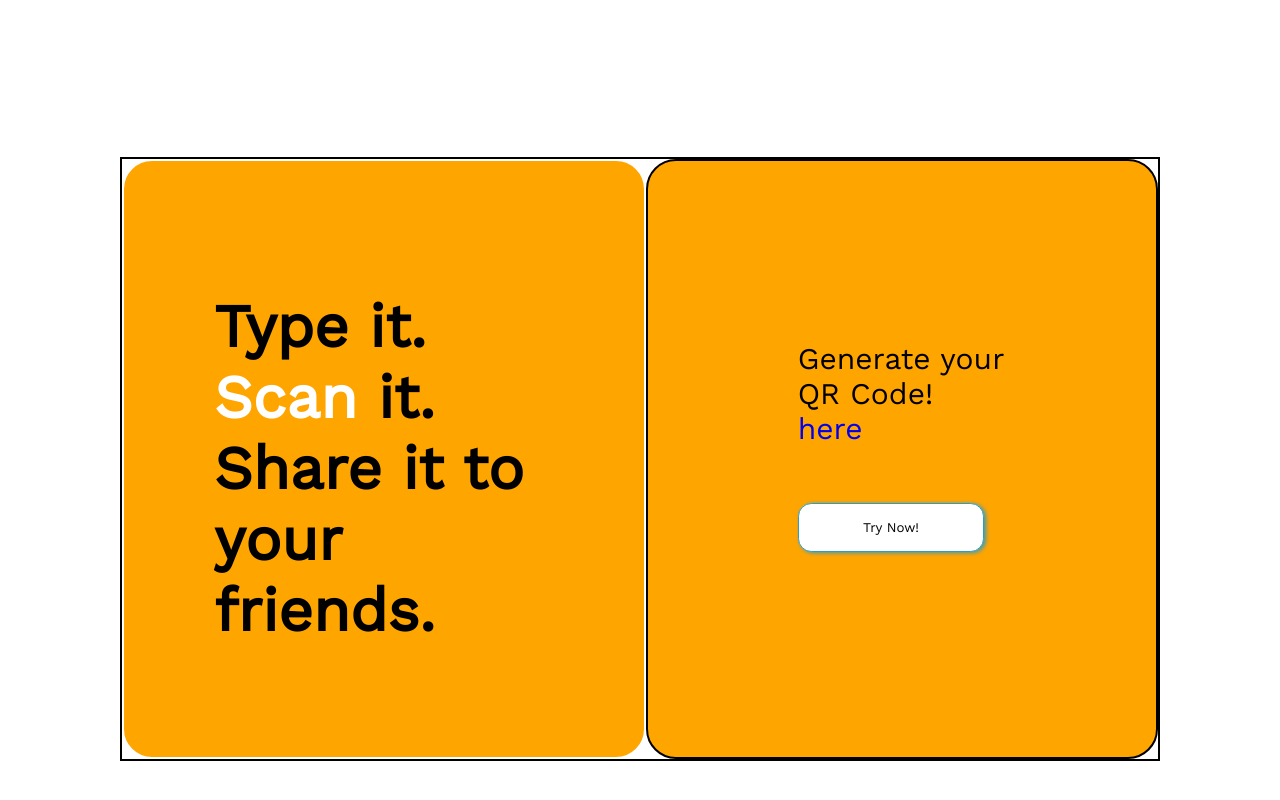
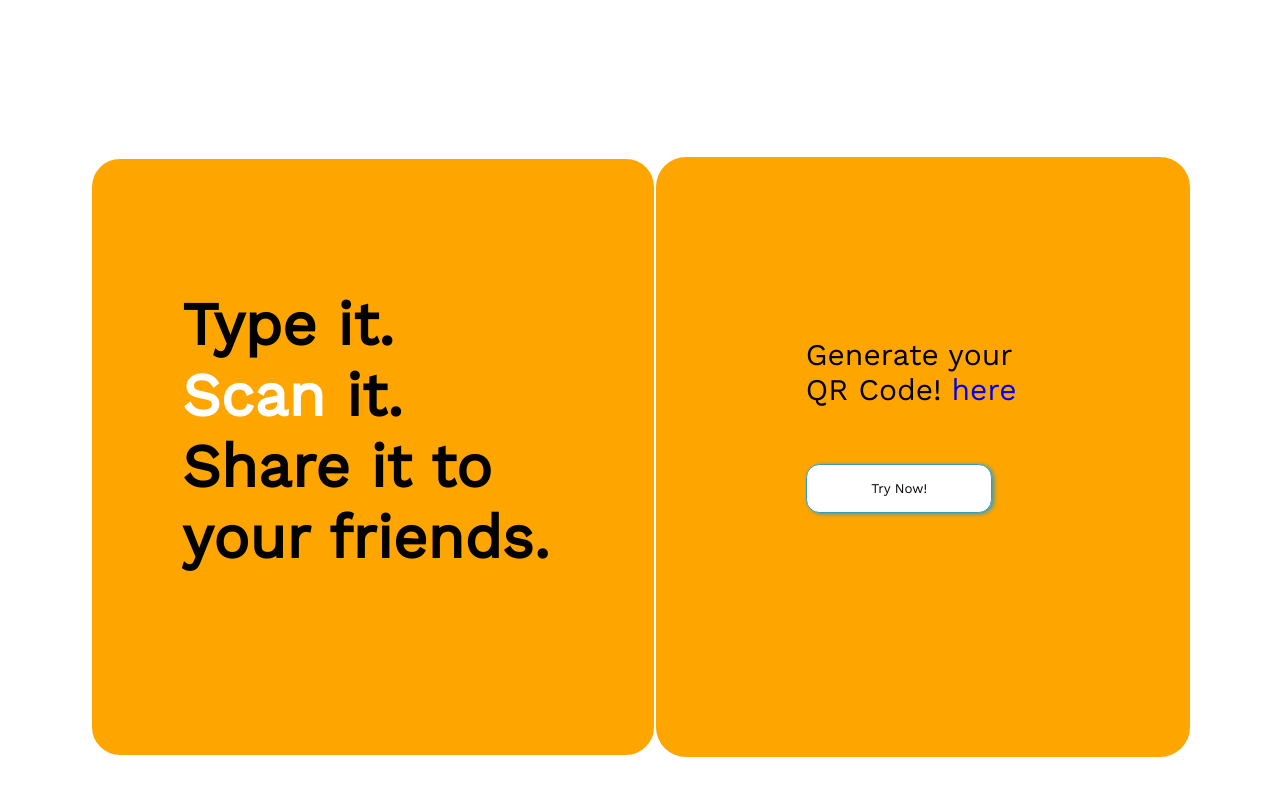
Before and after one commit to omtmana/qrCode, a React (Create React App) app in the folder client/: page / in a window 1280 px wide. Shown: the part 702-1502 px from the top of the page. Built offline with nearby package versions, Linux system fonts and the light colour scheme; no server answers; a web font is replaced by a local one.

Commit message:
Fixed qr size

```diff
--- a/client/src/components/Header.js
+++ b/client/src/components/Header.js
@@ -1,4 +1,4 @@
-import { Link } from 'react-router-dom'
+import { Link, useNavigate } from 'react-router-dom'
 import '../styles/Header.css'
 import Check from '../check.jpeg'
 
@@ -6,11 +6,14 @@ const Header = ({ user, setUser, isLoggedIn, setIsLoggedIn}) => {
 // console.log('user', user)
    // console.log('login', setIsLoggedIn(user))
    console.log('isLog', isLoggedIn)
+
+   const navigate = useNavigate()
    function handleLogoutClick() {
       fetch("/logout", { method: "DELETE" }).then((r) => {
          if (r.ok) {
             setUser(null);
             setIsLoggedIn(false)
+            navigate('/')
          }
       });
    }
--- a/client/src/components/Login.js
+++ b/client/src/components/Login.js
@@ -3,12 +3,12 @@ import { useState} from 'react'
 import {useNavigate} from 'react-router-dom'
 import { Link } from 'react-router-dom'
 
-const Login = ({ user, setUser }) => {
+const Login = ({ user, setUser}) => {
    const [email, setEmail] = useState('')
    const [password, setPassword] = useState('')
 
    const navigate = useNavigate()
-
+   // console.log('log', isLoggedIn)
    const handleSubmit = ((e) => {
       e.preventDefault();
       const formData = {
--- a/client/src/components/Profile.js
+++ b/client/src/components/Profile.js
@@ -40,7 +40,7 @@ const Profile = ({ user, setUser }) => {
          </div>
          <div className="profile-codes-container">
             <h3> My QR Codes </h3>
-            <QRList userId={user.id} onAddCode={handleAddQRCode} user={user} />
+            <QRList key={user.id} userId={user.id} onAddCode={handleAddQRCode} user={user} />
             <button onClick={handleCodeClick} className=""> Generate New QR Code</button>
             {/* <Link to='/generator'> Generate New QR Code</Link> */}
          </div>
--- a/client/src/components/Profile_Components/LinkList.js
+++ b/client/src/components/Profile_Components/LinkList.js
@@ -62,7 +62,7 @@ const LinkList = ({ userId, onAddLink, user, onHandleDelete}) => {
          </form>
          <ul>
             {
-               link.map((links) => {
+               link?.map((links) => {
                   return (
                      <li>
                         <h3>{links.link_title}</h3>
--- a/client/src/components/Profile_Components/QRList.js
+++ b/client/src/components/Profile_Components/QRList.js
@@ -54,7 +54,7 @@ const QRList = ({userId, onAddCode, user}) => {
                   return (
                      <li>
                         <h3>{codes.title}</h3>
-                        <img src={codes.image} />
+                        <img src={codes.image} width='200' />
                      </li>
                   )
                })
--- a/client/src/styles/Home.css
+++ b/client/src/styles/Home.css
@@ -31,15 +31,15 @@
 }
 
 .home-container-2 {
-   border: 2px solid black;
+   /* border: 2px solid black; */
    /* border-radius: 1em; */
    position: inherit;
    margin-top: 3em;
    height: 20em;
    justify-content: space-between;
    /* padding: 3em; */
-   margin-left: 4em;
-   margin-right: 4em;
+   margin-left: 3em;
+   margin-right: 3em;
    /* background-color: rgba(255, 165, 0, 0.50); */
    font-size: 30px;
    display:flex;
@@ -54,7 +54,7 @@
 }
 
 .home-container-2b {
-   border: 2px solid black;
+   /* border: 2px solid black; */
    border-radius: 1em;
    /* margin-left: 3em; */
    padding: 5em;
```
